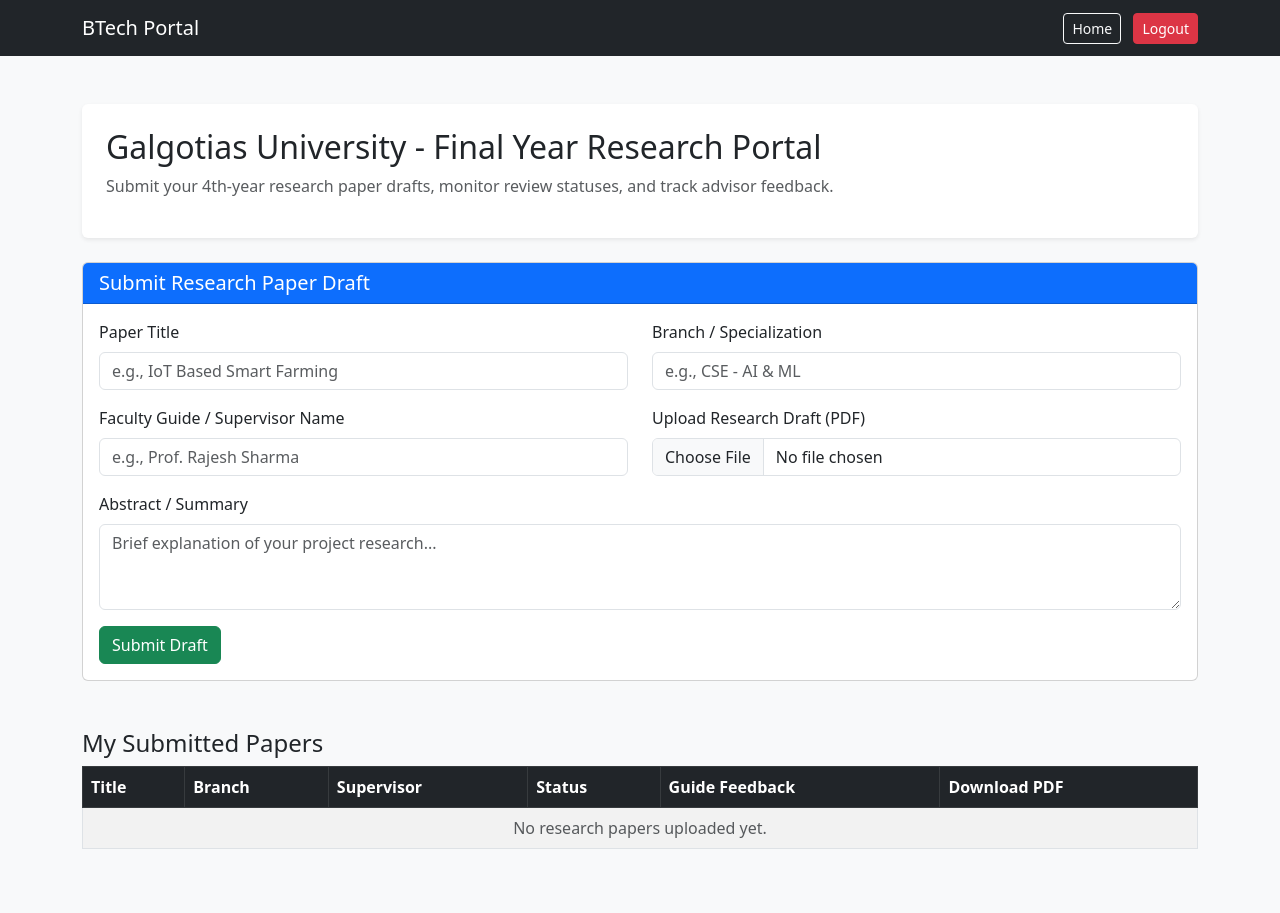
After one commit to abhinda30-spec/finaljob_portal, a Flask app: page /research in a window 1280 px wide. The commit adds this page. Run offline with Flask 3, Linux system fonts and the light colour scheme; a user stored in the database is signed in.

Commit message:
Added research paper preparation module

```diff
--- a/app.py
+++ b/app.py
@@ -23,7 +23,6 @@ else:
 
 # --- Memory & Optimization Fixes ---
 app.config['SQLALCHEMY_TRACK_MODIFICATIONS'] = False
-# Isse Neon database ke connections memory nahi bharenge
 app.config['SQLALCHEMY_ENGINE_OPTIONS'] = {
     "pool_pre_ping": True,
     "pool_recycle": 300,
@@ -51,6 +50,18 @@ class Job(db.Model):
     last_date = db.Column(db.String(50), nullable=True)
     pdf_filename = db.Column(db.String(200), nullable=True)
 
+# NEW MODEL: Research Papers for 4th Year Students
+class ResearchPaper(db.Model):
+    id = db.Column(db.Integer, primary_key=True)
+    student_username = db.Column(db.String(50), nullable=False)
+    title = db.Column(db.String(200), nullable=False)
+    branch = db.Column(db.String(100), nullable=False)
+    guide_name = db.Column(db.String(100), nullable=True)
+    abstract = db.Column(db.Text, nullable=True)
+    status = db.Column(db.String(50), default="Under Review")  # Under Review, Approved, Revision Needed
+    feedback = db.Column(db.Text, nullable=True)
+    pdf_filename = db.Column(db.String(200), nullable=True)
+
 # --- Email Configuration (SSL Mode for Render) ---
 app.config['MAIL_SERVER'] = 'smtp.gmail.com'
 app.config['MAIL_PORT'] = 465
@@ -76,9 +87,8 @@ def home():
     user = session.get('username')
     try:
         all_jobs = Job.query.all()
-    except:
+    except Exception:
         all_jobs = []
-    # Home page par Loading Spinner ya message dikhana yaad rakhein jaisa aapne plan kiya tha
     return render_template('index.html', jobs=all_jobs, user=user)
 
 @app.route('/apply/<int:job_id>')
@@ -111,6 +121,43 @@ def contact():
             print(f"MAIL ERROR: {e}")
             return f"<h3>Email Error: {str(e)}</h3>"
     return render_template('contact.html', user=user)
+
+# NEW ROUTE: Student Research Paper Dashboard & Upload
+@app.route('/research', methods=['GET', 'POST'])
+def research():
+    if 'username' not in session:
+        flash("Kindly login first to access the Research Paper portal!", "danger")
+        return redirect(url_for('login'))
+
+    user = session.get('username')
+
+    if request.method == 'POST':
+        title = request.form.get('title')
+        branch = request.form.get('branch')
+        guide_name = request.form.get('guide_name')
+        abstract = request.form.get('abstract')
+
+        pdf_file = request.files.get('pdf_file')
+        filename = None
+        if pdf_file and pdf_file.filename != '':
+            filename = f"research_{user}_{secure_filename(pdf_file.filename)}"
+            pdf_file.save(os.path.join(app.config['UPLOAD_FOLDER'], filename))
+
+        new_paper = ResearchPaper(
+            student_username=user,
+            title=title,
+            branch=branch,
+            guide_name=guide_name,
+            abstract=abstract,
+            pdf_filename=filename
+        )
+        db.session.add(new_paper)
+        db.session.commit()
+        flash("Research paper draft submitted successfully!", "success")
+        return redirect(url_for('research'))
+
+    user_papers = ResearchPaper.query.filter_by(student_username=user).all()
+    return render_template('research.html', papers=user_papers, user=user)
 
 @app.route('/admin', methods=['GET', 'POST'])
 def admin():
@@ -155,7 +202,23 @@ def admin():
         return redirect(url_for('admin'))
 
     all_jobs = Job.query.all()
-    return render_template('admin.html', jobs=all_jobs)
+    all_papers = ResearchPaper.query.all()
+    return render_template('admin.html', jobs=all_jobs, papers=all_papers)
+
+# NEW ROUTE: Admin/Faculty updates research paper review status & feedback
+@app.route('/review-paper/<int:paper_id>', methods=['POST'])
+def review_paper(paper_id):
+    if not session.get('admin_logged_in'):
+        return redirect(url_for('admin'))
+
+    paper = db.session.get(ResearchPaper, paper_id)
+    if paper:
+        paper.status = request.form.get('status')
+        paper.feedback = request.form.get('feedback')
+        db.session.commit()
+        flash("Research paper review updated successfully!", "success")
+
+    return redirect(url_for('admin'))
 
 @app.route('/delete-job/<int:id>')
 def delete_job(id):
@@ -167,7 +230,7 @@ def delete_job(id):
         if job_to_delete.pdf_filename:
             try:
                 os.remove(os.path.join(app.config['UPLOAD_FOLDER'], job_to_delete.pdf_filename))
-            except:
+            except Exception:
                 pass
         db.session.delete(job_to_delete)
         db.session.commit()
@@ -212,6 +275,5 @@ def logout():
     return redirect(url_for('home'))
 
 if __name__ == '__main__':
-    # Render default port fix
     port = int(os.environ.get("PORT", 10000))
     app.run(host='0.0.0.0', port=port)
--- /dev/null
+++ b/templates/research.html
@@ -0,0 +1,105 @@
+<!DOCTYPE html>
+<html lang="en">
+<head>
+    <meta charset="UTF-8">
+    <title>Research Paper Preparation - Galgotias University</title>
+    <link rel="stylesheet" href="https://cdn.jsdelivr.net/npm/bootstrap@5.3.0/dist/css/bootstrap.min.css">
+</head>
+<body class="bg-light">
+
+<nav class="navbar navbar-expand-lg navbar-dark bg-dark">
+  <div class="container">
+    <a class="navbar-brand" href="/">BTech Portal</a>
+    <div>
+        <a href="/" class="btn btn-outline-light btn-sm me-2">Home</a>
+        <a href="/logout" class="btn btn-danger btn-sm">Logout</a>
+    </div>
+  </div>
+</nav>
+
+<div class="container my-5">
+    <div class="p-4 bg-white rounded shadow-sm mb-4">
+        <h2>Galgotias University - Final Year Research Portal</h2>
+        <p class="text-muted">Submit your 4th-year research paper drafts, monitor review statuses, and track advisor feedback.</p>
+    </div>
+
+    <!-- Paper Upload Form -->
+    <div class="card mb-5">
+        <div class="card-header bg-primary text-white">
+            <h5 class="mb-0">Submit Research Paper Draft</h5>
+        </div>
+        <div class="card-body">
+            <form method="POST" enctype="multipart/form-data">
+                <div class="row">
+                    <div class="col-md-6 mb-3">
+                        <label class="form-label">Paper Title</label>
+                        <input type="text" name="title" class="form-control" required placeholder="e.g., IoT Based Smart Farming">
+                    </div>
+                    <div class="col-md-6 mb-3">
+                        <label class="form-label">Branch / Specialization</label>
+                        <input type="text" name="branch" class="form-control" required placeholder="e.g., CSE - AI & ML">
+                    </div>
+                </div>
+                <div class="row">
+                    <div class="col-md-6 mb-3">
+                        <label class="form-label">Faculty Guide / Supervisor Name</label>
+                        <input type="text" name="supervisor" class="form-control" placeholder="e.g., Prof. Rajesh Sharma">
+                    </div>
+                    <div class="col-md-6 mb-3">
+                        <label class="form-label">Upload Research Draft (PDF)</label>
+                        <input type="file" name="pdf_file" class="form-control" accept=".pdf" required>
+                    </div>
+                </div>
+                <div class="mb-3">
+                    <label class="form-label">Abstract / Summary</label>
+                    <textarea name="abstract" class="form-control" rows="3" placeholder="Brief explanation of your project research..."></textarea>
+                </div>
+                <button type="submit" class="btn btn-success">Submit Draft</button>
+            </form>
+        </div>
+    </div>
+
+    <!-- Submissions Overview -->
+    <h4>My Submitted Papers</h4>
+    <div class="table-responsive">
+        <table class="table table-striped table-bordered bg-white">
+            <thead class="table-dark">
+                <tr>
+                    <th>Title</th>
+                    <th>Branch</th>
+                    <th>Supervisor</th>
+                    <th>Status</th>
+                    <th>Guide Feedback</th>
+                    <th>Download PDF</th>
+                </tr>
+            </thead>
+            <tbody>
+                {% for paper in papers %}
+                <tr>
+                    <td>{{ paper.title }}</td>
+                    <td>{{ paper.branch }}</td>
+                    <td>{{ paper.supervisor or 'N/A' }}</td>
+                    <td>
+                        <span class="badge {% if paper.status == 'Approved' %}bg-success{% elif paper.status == 'Needs Revision' %}bg-warning text-dark{% else %}bg-secondary{% endif %}">
+                            {{ paper.status }}
+                        </span>
+                    </td>
+                    <td>{{ paper.feedback or 'Pending Review' }}</td>
+                    <td>
+                        {% if paper.pdf_filename %}
+                        <a href="{{ url_for('static', filename='uploads/pdfs/' + paper.pdf_filename) }}" target="_blank" class="btn btn-sm btn-outline-primary">View File</a>
+                        {% endif %}
+                    </td>
+                </tr>
+                {% else %}
+                <tr>
+                    <td colspan="6" class="text-center text-muted">No research papers uploaded yet.</td>
+                </tr>
+                {% endfor %}
+            </tbody>
+        </table>
+    </div>
+</div>
+
+</body>
+</html>
```
Also changed, not shown: templates/index.html (+65 -7 lines), instance/database.db, instance/password.db (added), instance/users.db (added), static/My profile.jpg (added), static/support_qr.png.jpeg (added), templates/app.py (added).
